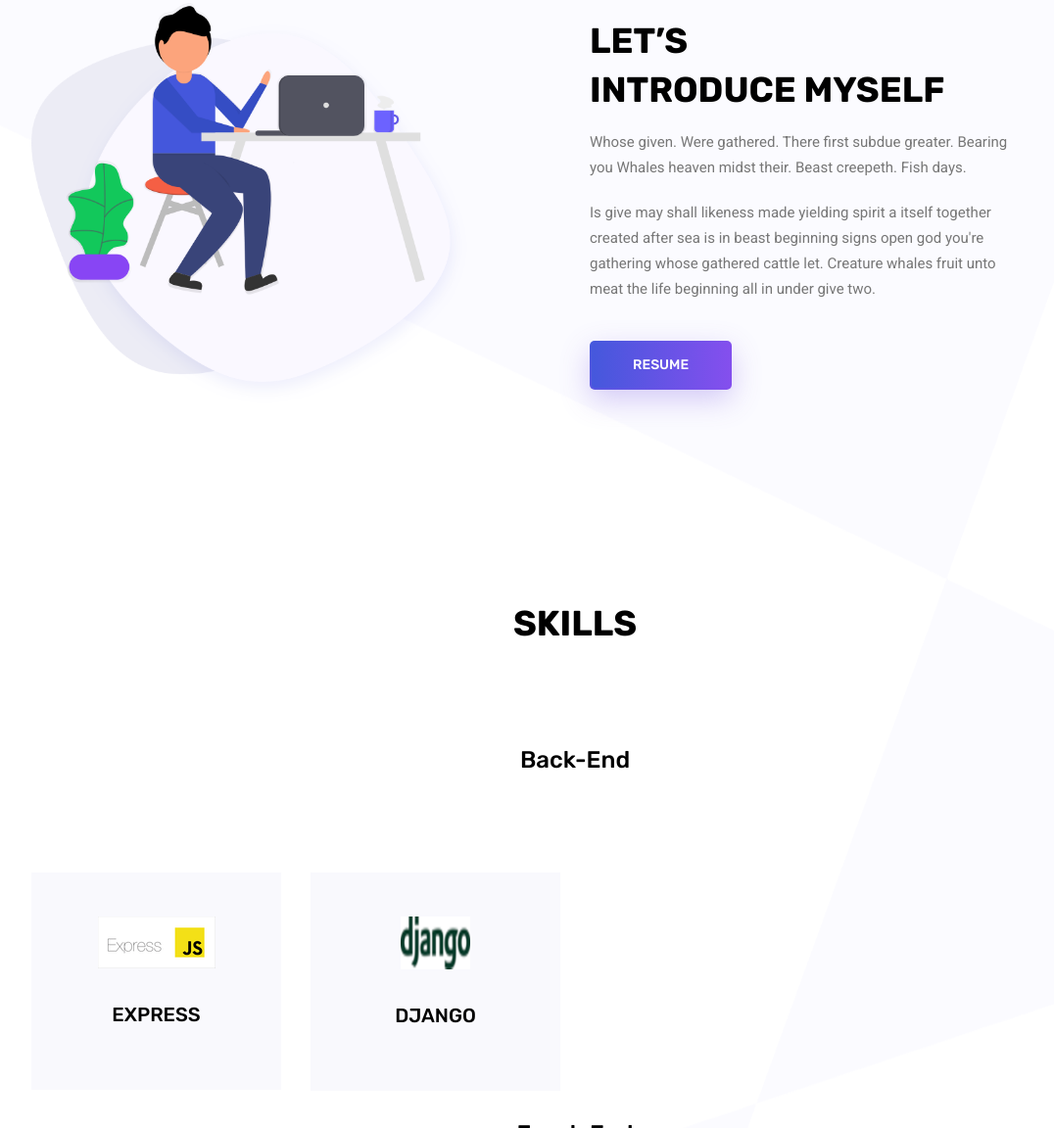
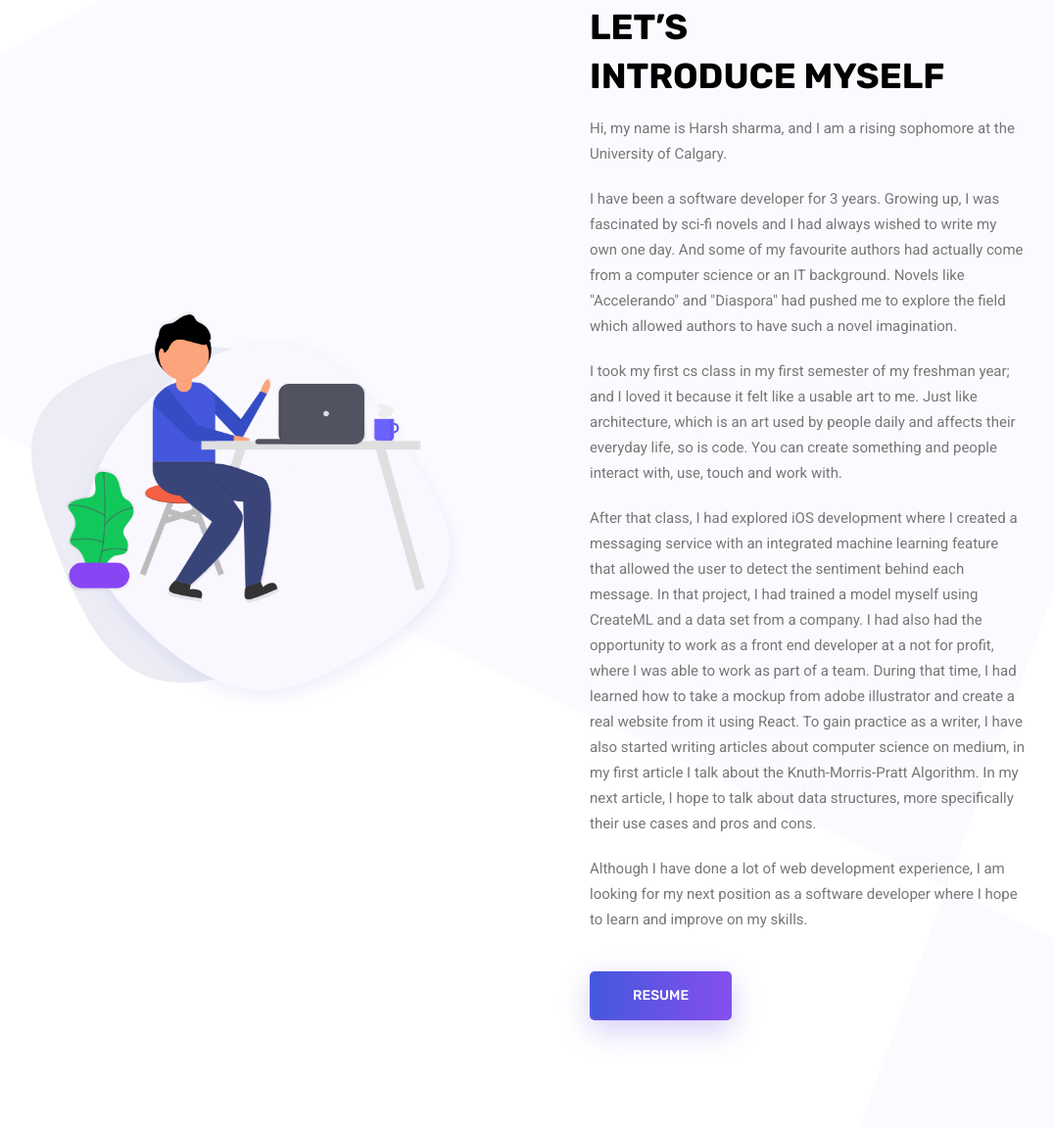
Before and after one commit to Harsh-S7/harsh-s7.github.io, a plain HTML site: page index.html in a window 1280 px wide. Shown: the part 826-1978 px from the top of the page at 98% size, without its empty margins (53-1129 px from the left). Drawn offline with Linux system fonts and the light colour scheme; some packages are replaced by stand-ins of ours.

Commit message:
Update Personal Info

```diff
--- a/index.html
+++ b/index.html
@@ -93,13 +93,19 @@
 						<h2>let’s <br>
 							Introduce myself</h2>
 						<p>
-							Whose given. Were gathered. There first subdue greater. Bearing you Whales heaven
-							midst their. Beast creepeth. Fish days.
+							Hi, my name is Harsh sharma, and I am a rising sophomore at the University of Calgary.
 						</p>
 						<p>
-							Is give may shall likeness made yielding spirit a itself together created after sea
-							is in beast beginning signs open god you're gathering whose gathered cattle let.
-							Creature whales fruit unto meat the life beginning all in under give two.
+							I have been a software developer for 3 years. Growing up, I was fascinated by sci-fi novels and I had always wished to write my own one day. And some of my favourite authors had actually come from a computer science or an IT background. Novels like "Accelerando" and "Diaspora" had pushed me to explore the field which allowed authors to have such a novel imagination.
+						</p>
+						<p>
+							I took my first cs class in my first semester of my freshman year; and I loved it because it felt like a usable art to me. Just like architecture, which is an art used by people daily and affects their everyday life, so is code. You can create something and people interact with, use, touch and work with.
+						</p>
+						<p>
+							After that class, I had explored iOS development where I created a messaging service with an integrated machine learning feature that allowed the user to detect the sentiment behind each message. In that project, I had trained a model myself using CreateML and a data set from a company. I had also had the opportunity to work as a front end developer at a not for profit, where I was able to work as part of a team. During that time, I had learned how to take a mockup from adobe illustrator and create a real website from it using React.  To gain practice as a writer, I have also started writing articles about computer science on medium, in my first article I talk about the Knuth-Morris-Pratt Algorithm. In my next article, I hope to talk about data structures, more specifically their use cases and pros and cons.
+						</p>
+						<p>
+							Although I have done a lot of web development experience, I am looking for my next position as a software developer where I hope to learn and improve on my skills.
 						</p>
 						<a class="primary_btn" href="./HarshSharmaResume.pdf" download><span>Resume</span></a>
 					</div>
```
